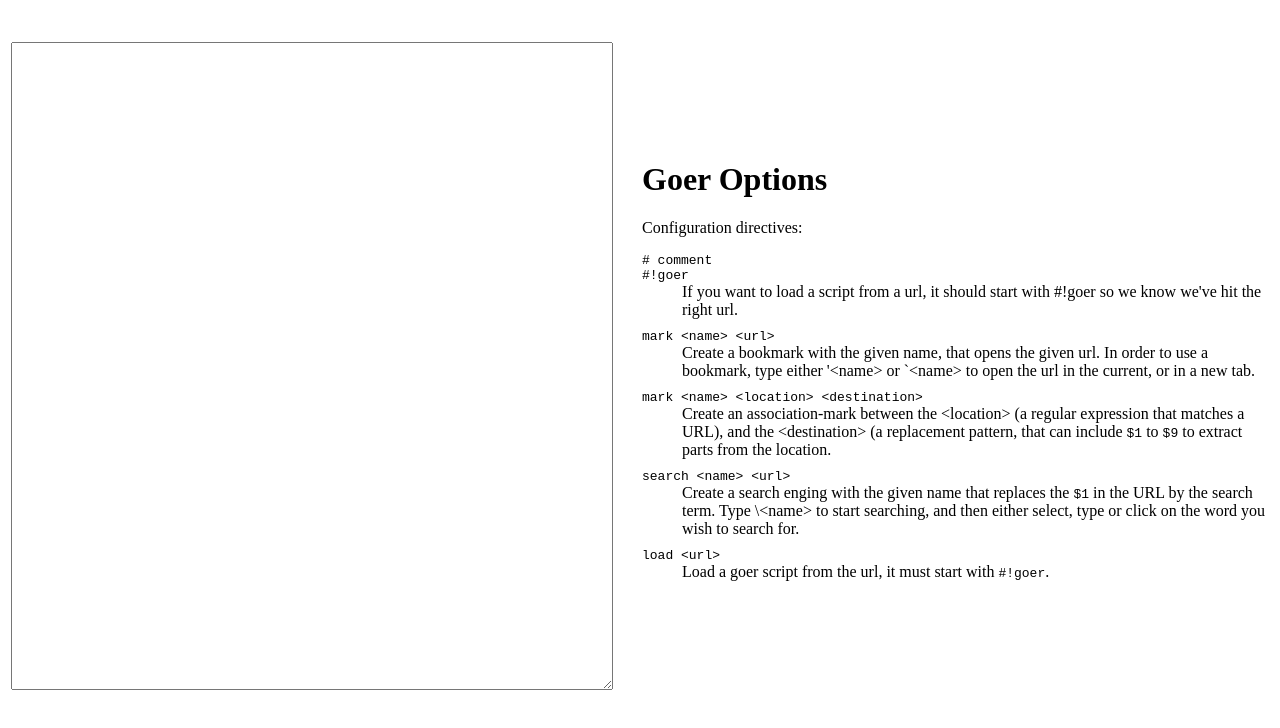
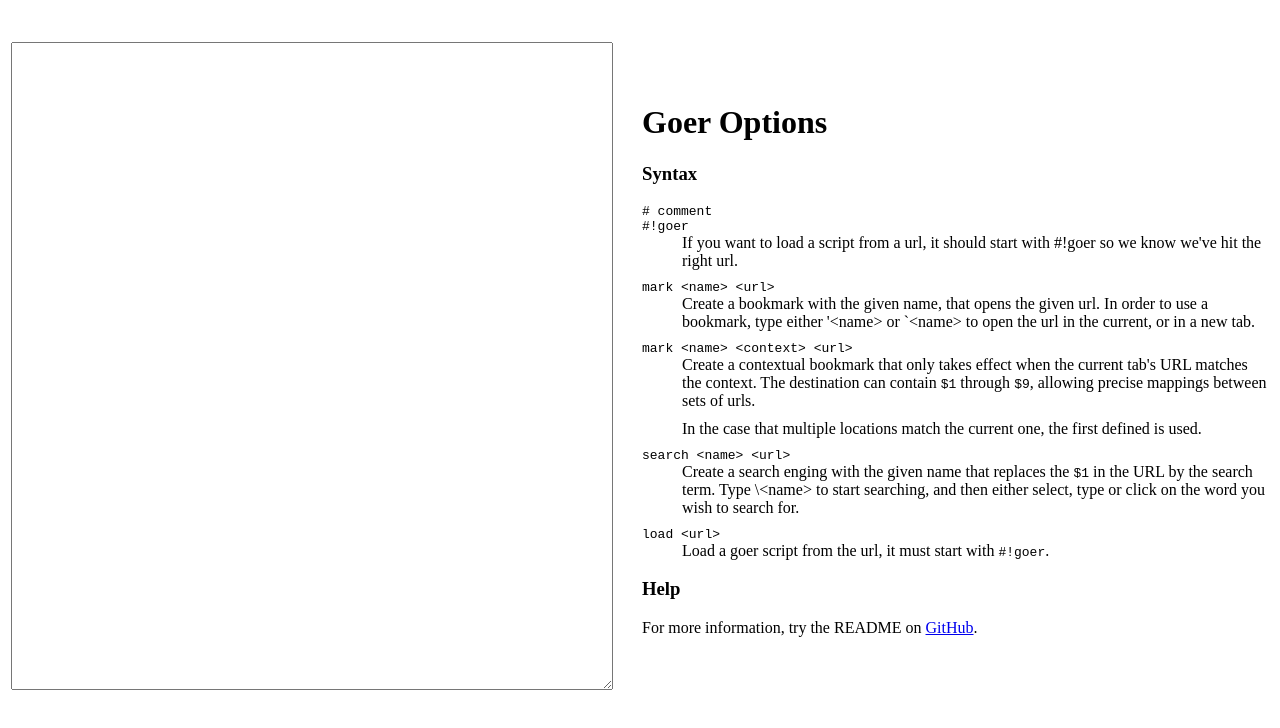
Before and after one commit to ConradIrwin/goer, a plain HTML site: page options/index.html in a window 1280 px wide. Drawn offline with Linux system fonts and the light colour scheme.

Commit message:
+Readme and docs tweaks

```diff
--- a/options/index.html
+++ b/options/index.html
@@ -1,6 +1,7 @@
 <!DOCTYPE html>
 <html style="height: 100%">
     <title>Goer options</title>
+    <meta http-equiv="content-type" content="text/html; charset=utf-8"/>
     <script src="options.js"></script>
     <style>
         html { height: 100%; }
@@ -19,21 +20,25 @@
         </td> <td>
             <h1>Goer Options</h1>
 
-            <p>Configuration directives:</p>
+            <h3>Syntax</h3>
             <dl>
                 <dt># comment</dt>
                 <dt>#!goer</dt>
                 <dd>If you want to load a script from a url, it should start with #!goer so we know we've hit the right url.</dd>
                 <dt>mark &lt;name&gt; &lt;url&gt;</dt>
                 <dd>Create a bookmark with the given name, that opens the given url. In order to use a bookmark, type either '&lt;name&gt; or `&lt;name&gt; to open the url in the current, or in a new tab.</dd>
-                <dt>mark &lt;name&gt; &lt;location&gt; &lt;destination&gt;</dt>
-                <dd>Create an association-mark between the &lt;location&gt; (a regular expression that matches a URL), and the &lt;destination&gt; (a replacement pattern, that can include <code>$1</code> to <code>$9</code> to extract parts from the location.</dd>
+                <dt>mark &lt;name&gt; &lt;context&gt; &lt;url&gt;</dt>
+                <dd>Create a contextual bookmark that only takes effect when the current tab's URL matches the context. The destination can contain <code>$1</code> through <code>$9</code>, allowing precise mappings between sets of urls.</dd>
+                <dd>In the case that multiple locations match the current one, the first defined is used.</dd>
                 <dt>search &lt;name&gt; &lt;url&gt;</dt>
                 <dd>Create a search enging with the given name that replaces the <code>$1</code> in the URL by the search term. Type \&lt;name&gt; to start searching, and then either select, type or click on the word you wish to search for.</dd>
                 <dt>load &lt;url&gt;</dt>
                 <dd>Load a goer script from the url, it must start with <code>#!goer</code>.</dd>
             </dl>
+
+            <h3>Help</h3>
+
+            <p>For more information, try the README on <a href="http://github.com/ConradIrwin/goer">GitHub</a>.</p>
         </td></tr></table>
-
     </body>
 </html>
```
Also changed, not shown: 1 other file.
